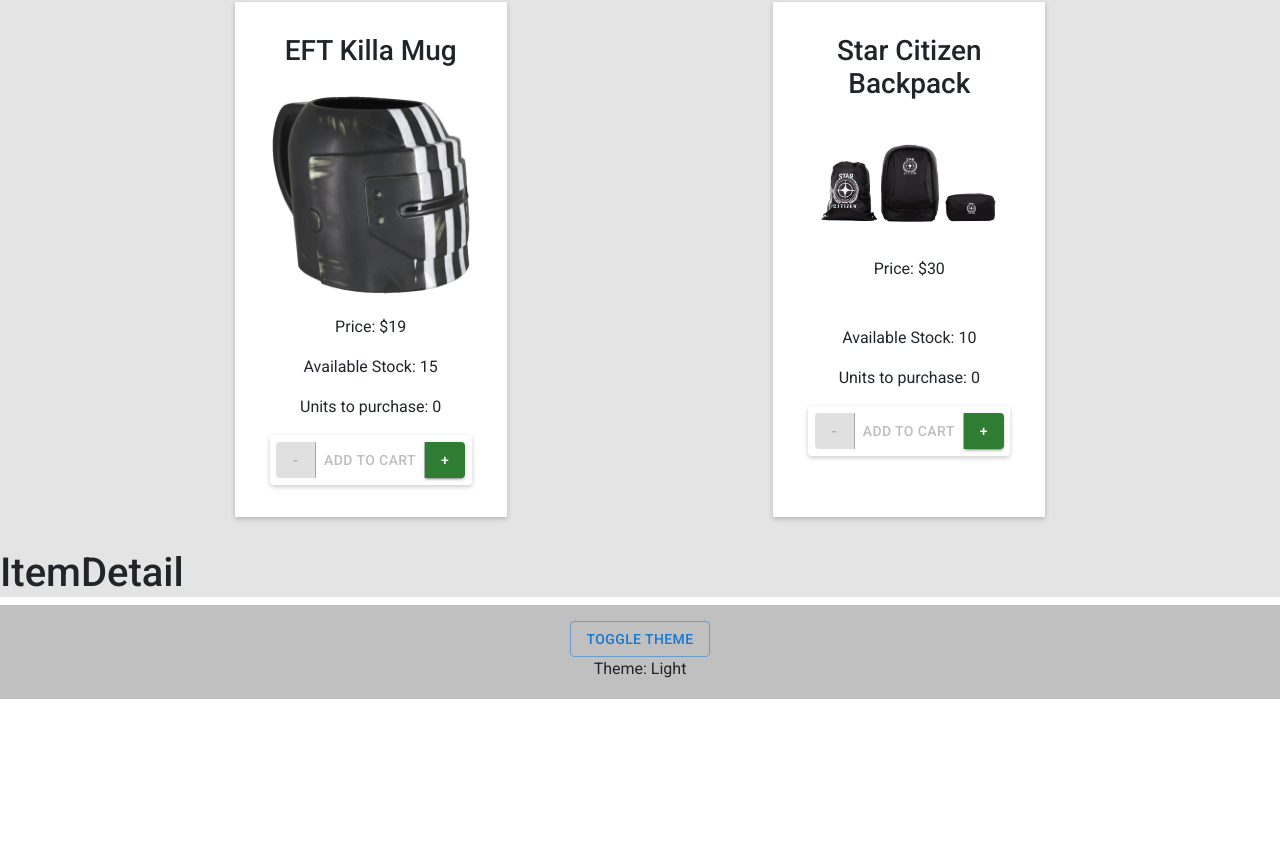
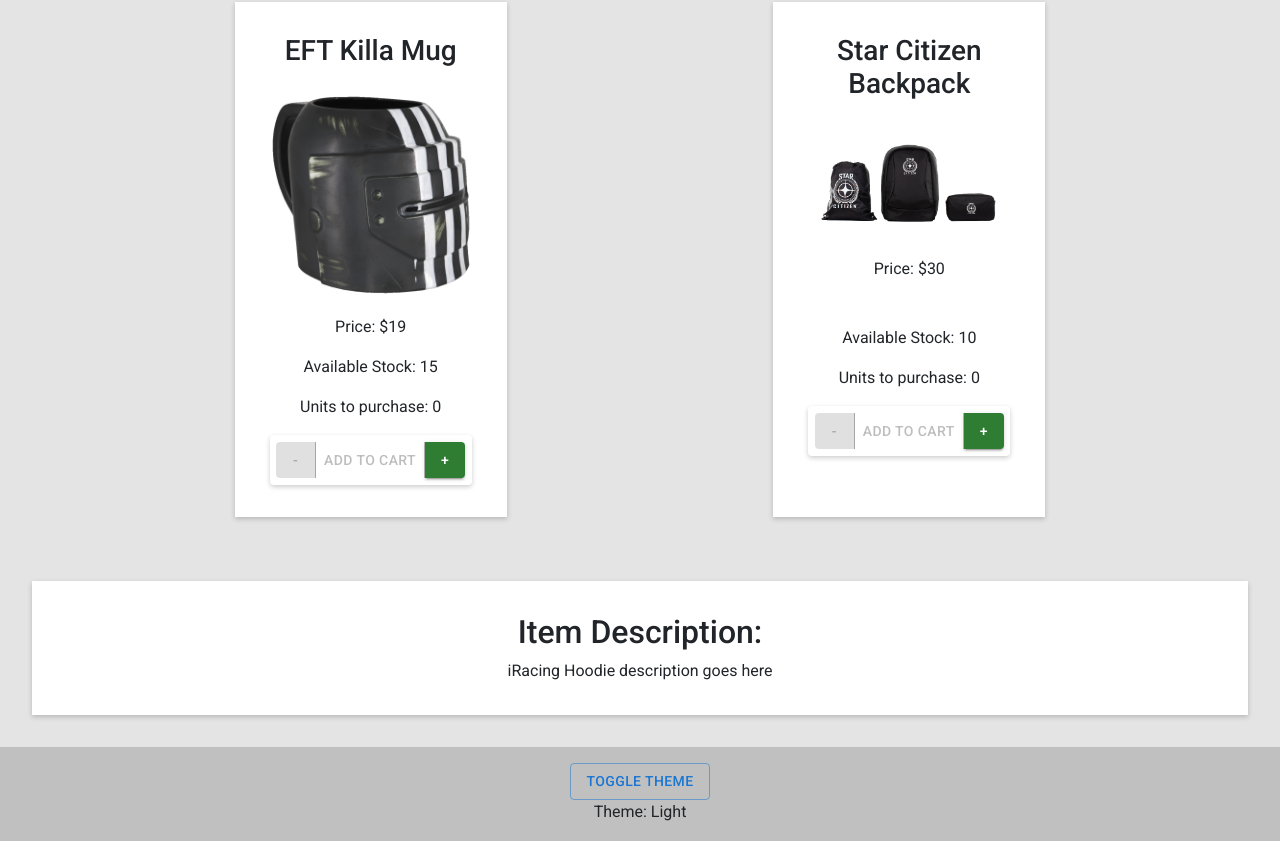
Before and after one commit to NPersivale/Proyecto-CoderhouseReactJS, a React (Create React App) app: page / in a window 1280 px wide. Shown: the part 721-1562 px from the top of the page. Before the commit the page ends 1420 px from the top, so only its background shows below. Built offline with nearby package versions, Linux system fonts and the light colour scheme.

Commit message:
added ItemDetailContainer and ItemDetail

```diff
--- a/src/components/ItemDetail.js
+++ b/src/components/ItemDetail.js
@@ -1,6 +1,9 @@
-const ItemDetail = () => {
+const ItemDetail = (props) => {
     return (
-        <h1>ItemDetail</h1>
+        <div id="itemDetail">
+            <h2>Item Description:</h2>
+            {props.object.description}
+        </div>
     )
 }
 
--- a/src/components/ItemDetailContainer.js
+++ b/src/components/ItemDetailContainer.js
@@ -1,10 +1,40 @@
 import ItemDetail from "./ItemDetail"
 import { useState, useEffect } from "react"
 
+
+let objectInitial = { id: 1, name: "iRacing Hoodie", img: "/assets/hoodie-iracing.jpg", price: 35, stock: 10, description: "iRacing Hoodie description goes here" };
+
 const ItemDetailContainer = () => {
 
+    const [loading, setLoading] = useState(true);
+    const [error, setError] = useState(false);
+    const [object, setObject] = useState([]);
+
+    useEffect(() => {
+        const PromiseTest = new Promise((res, rej) => {
+            setTimeout(() => {
+                res(objectInitial);
+            }, 2000)
+        })
+
+        PromiseTest
+            .then((res) => {
+                setObject(objectInitial);
+            })
+            .catch((rej) => {
+                setError(true);
+            })
+            .finally(() => {
+                setLoading(false);
+            })
+    }, [])
+
+
     return (
-        <ItemDetail />
+        <div id="itemDetailContainer">
+            {loading ? null : <ItemDetail object={object} />}
+            {error ? <h2>Error when trying to load the page, please try again...</h2> : null}
+        </div >
     )
 }
 
--- a/src/styles.scss
+++ b/src/styles.scss
@@ -62,6 +62,21 @@ header {
     }
 }
 
+#itemDetailContainer{
+    display: flex;
+}
+
+#itemDetail{
+    display: grid;
+    width: 100%;
+    margin: 2rem;
+    padding: 2rem;
+    text-align: center;
+    background-color: white;
+    box-shadow: 0 2px 5px rgba(0, 0, 0, 0.2);
+    justify-content: center;
+}
+
 #storeItem{
     max-width: 17rem;
     margin: 2rem;
@@ -73,23 +88,25 @@ header {
     justify-content: center;
 }
 
+
 #ItemListContainer{
     padding-top: 3rem;
     display: inline-flex;
     justify-content: space-evenly;
     flex-wrap: wrap;
+    width: 100%;
 
     img, h3{
         width: 15rem;
     }
+}
 
-    #loading{
-        display: inline-flex;
-        padding: 5rem 0 0 27rem;
+#loading{
+    display: inline-flex;
+    padding: 3rem;
 
-        h2{
-            padding-left: 1rem;
-        }
+    h2{
+        padding-left: 1rem;
     }
 }
 
```
